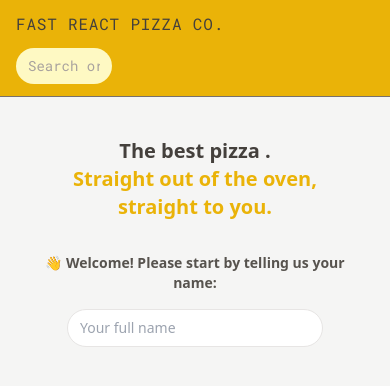
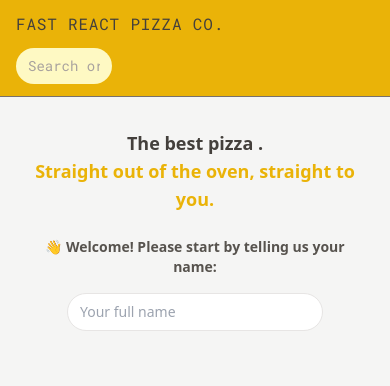
Before and after one commit to zacktam12/PizzaFlow, a React (Vite) app: page / in a window 390 px wide. Shown: the top 386 px of the page. Built offline with nearby package versions, Linux system fonts and the light colour scheme.

Commit message:
style: refine layout and spacing in Home component for improved consistency

```diff
--- a/src/ui/Home.jsx
+++ b/src/ui/Home.jsx
@@ -6,8 +6,8 @@ function Home() {
   const username = useSelector((state) => state.user.username);
 
   return (
-    <div className="my-10 px-4 text-center sm:my-16">
-      <h1 className="mb-8 text-xl font-semibold md:text-3xl">
+    <div className="my-8 px-4 text-center sm:my-10 md:my-16">
+      <h1 className="mb-6 text-lg font-semibold sm:mb-8 sm:text-xl md:text-3xl">
         The best pizza .
         <br />
         <span className="text-yellow-500">
```
